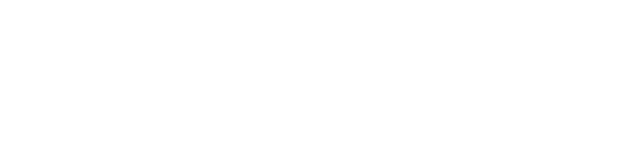
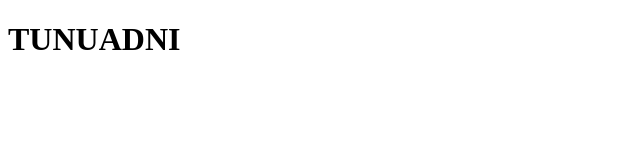
Before and after one commit to RaulMullor/202302-w2ch1-raul-mullor, a website: page index.html in a window 1280 px wide. Shown: the whole page, without its empty margins (0-640 px from the left). Drawn offline with Linux system fonts and the light colour scheme.

```diff
--- a/index.html
+++ b/index.html
@@ -9,7 +9,7 @@
 </head>
 
 <body>
-
+  <h1>TUNUADNI</h1>
 </body>
 
 </html>
```
Also changed, not shown: package.json (added, +28 -0 lines), media/favicon-32x32.png (added), media/icon-luxury.svg (added), media/icon-sedans.svg (added), media/icon-suvs.svg (added), 3 other files.
